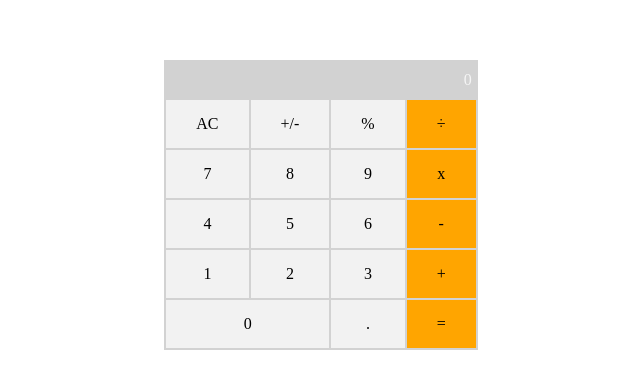
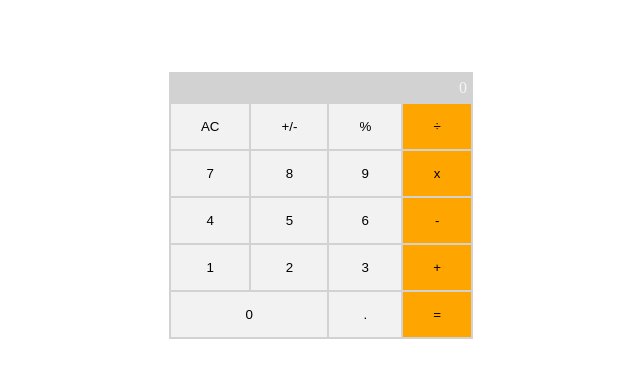
Before and after one commit to ouasamine/math-magicians, a React (Create React App) app: page / in a window 1280 px wide. Shown: the part 195-584 px from the top of the page, without its empty margins (319-959 px from the left). Built offline with nearby package versions, Linux system fonts and the light colour scheme.

Commit message:
Add button's events

```diff
--- a/package.json
+++ b/package.json
@@ -6,7 +6,7 @@
     "@testing-library/jest-dom": "^5.16.5",
     "@testing-library/react": "^13.4.0",
     "@testing-library/user-event": "^13.5.0",
-    "big-js": "^3.1.3",
+    "big.js": "^6.2.1",
     "react": "^18.2.0",
     "react-dom": "^18.2.0",
     "react-scripts": "5.0.1",
--- a/src/App.css
+++ b/src/App.css
@@ -7,7 +7,10 @@
 
 .result-preview {
   grid-area: 1 / 1 / span 1 / span 4;
-  padding: 10px 5px;
+  display: flex;
+  align-items: center;
+  height: 30px;
+  padding: 0 5px;
   background-color: #d2d2d2;
   color: #f5f5f5;
   direction: rtl;
--- a/src/components/calculator.js
+++ b/src/components/calculator.js
@@ -1,37 +1,47 @@
 import React from 'react';
+import calculate from '../logic/calculate';
 
 class Calculator extends React.Component {
   constructor(props) {
     super(props);
     this.state = {
-      result: 0,
+      total: 0,
     };
+    this.btnClick = this.btnClick.bind(this);
+  }
+
+  btnClick(event) {
+    this.setState((state) => calculate(state, event.target.innerText));
   }
 
   render() {
-    const { result } = this.state;
+    const { total, next, operation } = this.state;
     return (
       <div className="calc-container">
-        <div className="result-preview">{ result }</div>
-        <div className="calc-cell">AC</div>
-        <div className="calc-cell">+/-</div>
-        <div className="calc-cell">%</div>
-        <div className="calc-cell orange-bg">÷</div>
-        <div className="calc-cell">7</div>
-        <div className="calc-cell">8</div>
-        <div className="calc-cell">9</div>
-        <div className="calc-cell orange-bg">x</div>
-        <div className="calc-cell">4</div>
-        <div className="calc-cell">5</div>
-        <div className="calc-cell">6</div>
-        <div className="calc-cell orange-bg">-</div>
-        <div className="calc-cell">1</div>
-        <div className="calc-cell">2</div>
-        <div className="calc-cell">3</div>
-        <div className="calc-cell orange-bg">+</div>
-        <div className="calc-cell-2">0</div>
-        <div className="calc-cell">.</div>
-        <div className="calc-cell orange-bg">=</div>
+        <div className="result-preview">
+          { total }
+          { operation }
+          { next }
+        </div>
+        <button type="button" className="calc-cell" onClick={this.btnClick}>AC</button>
+        <button type="button" className="calc-cell" onClick={this.btnClick}>+/-</button>
+        <button type="button" className="calc-cell" onClick={this.btnClick}>%</button>
+        <button type="button" className="calc-cell orange-bg" onClick={this.btnClick}>÷</button>
+        <button type="button" className="calc-cell" onClick={this.btnClick}>7</button>
+        <button type="button" className="calc-cell" onClick={this.btnClick}>8</button>
+        <button type="button" className="calc-cell" onClick={this.btnClick}>9</button>
+        <button type="button" className="calc-cell orange-bg" onClick={this.btnClick}>x</button>
+        <button type="button" className="calc-cell" onClick={this.btnClick}>4</button>
+        <button type="button" className="calc-cell" onClick={this.btnClick}>5</button>
+        <button type="button" className="calc-cell" onClick={this.btnClick}>6</button>
+        <button type="button" className="calc-cell orange-bg" onClick={this.btnClick}>-</button>
+        <button type="button" className="calc-cell" onClick={this.btnClick}>1</button>
+        <button type="button" className="calc-cell" onClick={this.btnClick}>2</button>
+        <button type="button" className="calc-cell" onClick={this.btnClick}>3</button>
+        <button type="button" className="calc-cell orange-bg" onClick={this.btnClick}>+</button>
+        <button type="button" className="calc-cell-2" onClick={this.btnClick}>0</button>
+        <button type="button" className="calc-cell" onClick={this.btnClick}>.</button>
+        <button type="button" className="calc-cell orange-bg" onClick={this.btnClick}>=</button>
       </div>
     );
   }
--- a/src/logic/operate.js
+++ b/src/logic/operate.js
@@ -20,7 +20,7 @@ export default function operate(numberOne, numberTwo, operation) {
     }
   }
   if (operation === '%') {
-     try {
+    try {
       return one.mod(two).toString();
     } catch (err) {
       return "Can't find modulo as can't divide by 0.";
```
Also changed, not shown: src/logic/calculate.js (line endings or trailing spaces), 1 other file (tests, documents, lock files or other folders).
